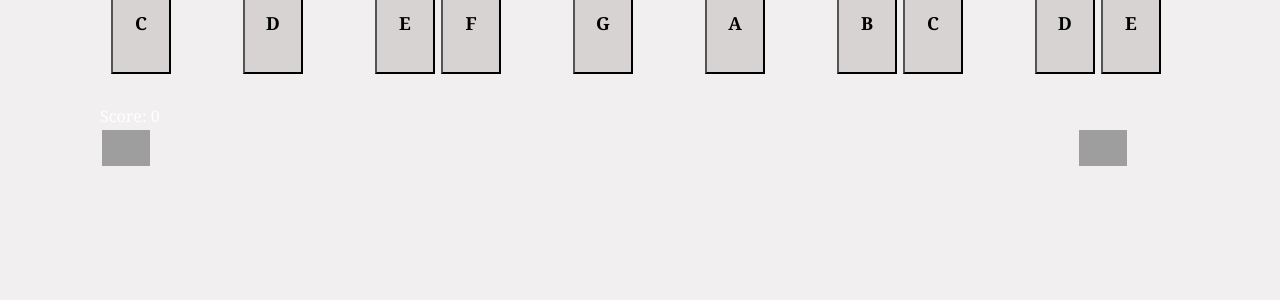
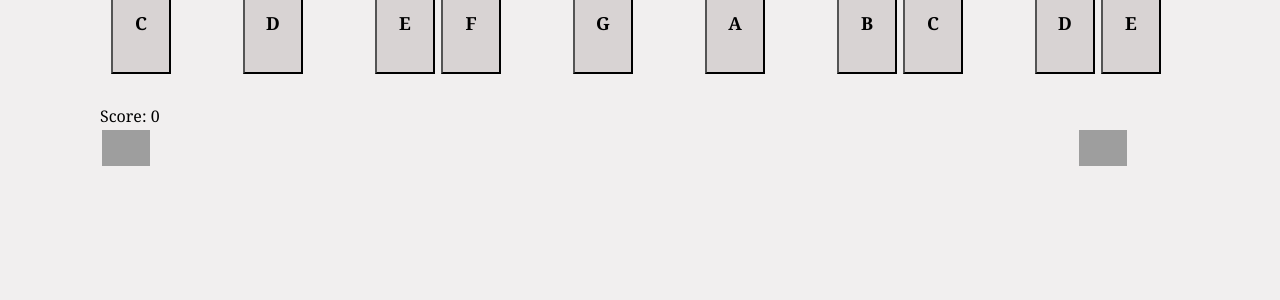
Before and after one commit to sanmati02/uigoated, a Flask app: page /quiz/1 in a window 1280 px wide. Shown: the part 500-800 px from the top of the page. Run offline with Flask 2, Linux system fonts and the light colour scheme; some libraries are stand-ins or nearby versions; grey boxes are pictures that could not be loaded.

Commit message:
fixed text color for score

```diff
--- a/static/main.css
+++ b/static/main.css
@@ -230,6 +230,10 @@
   margin-left: -90px !important;
 }
 
+#score{
+  color:black
+}
+
 .img{
 
 }
```
